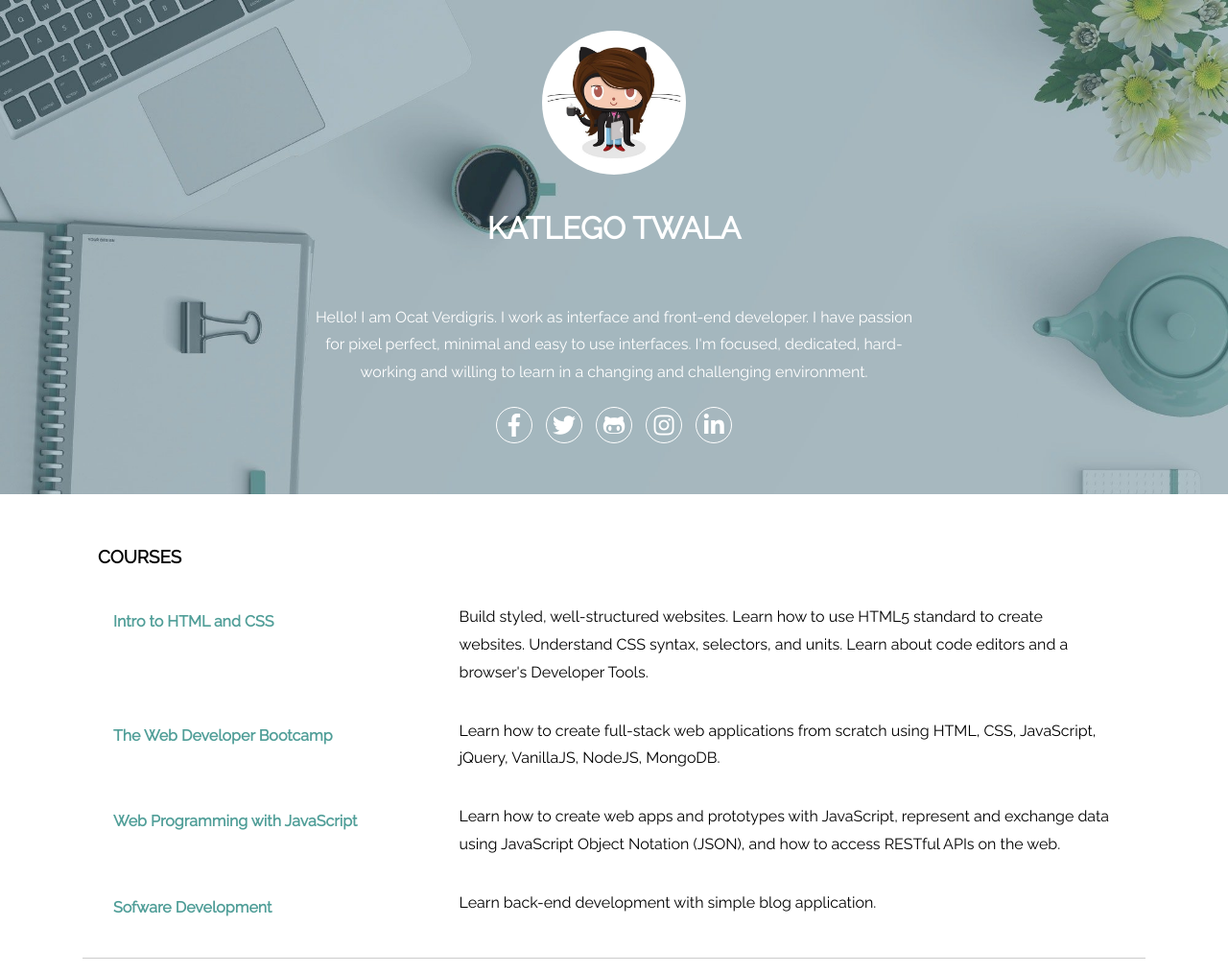
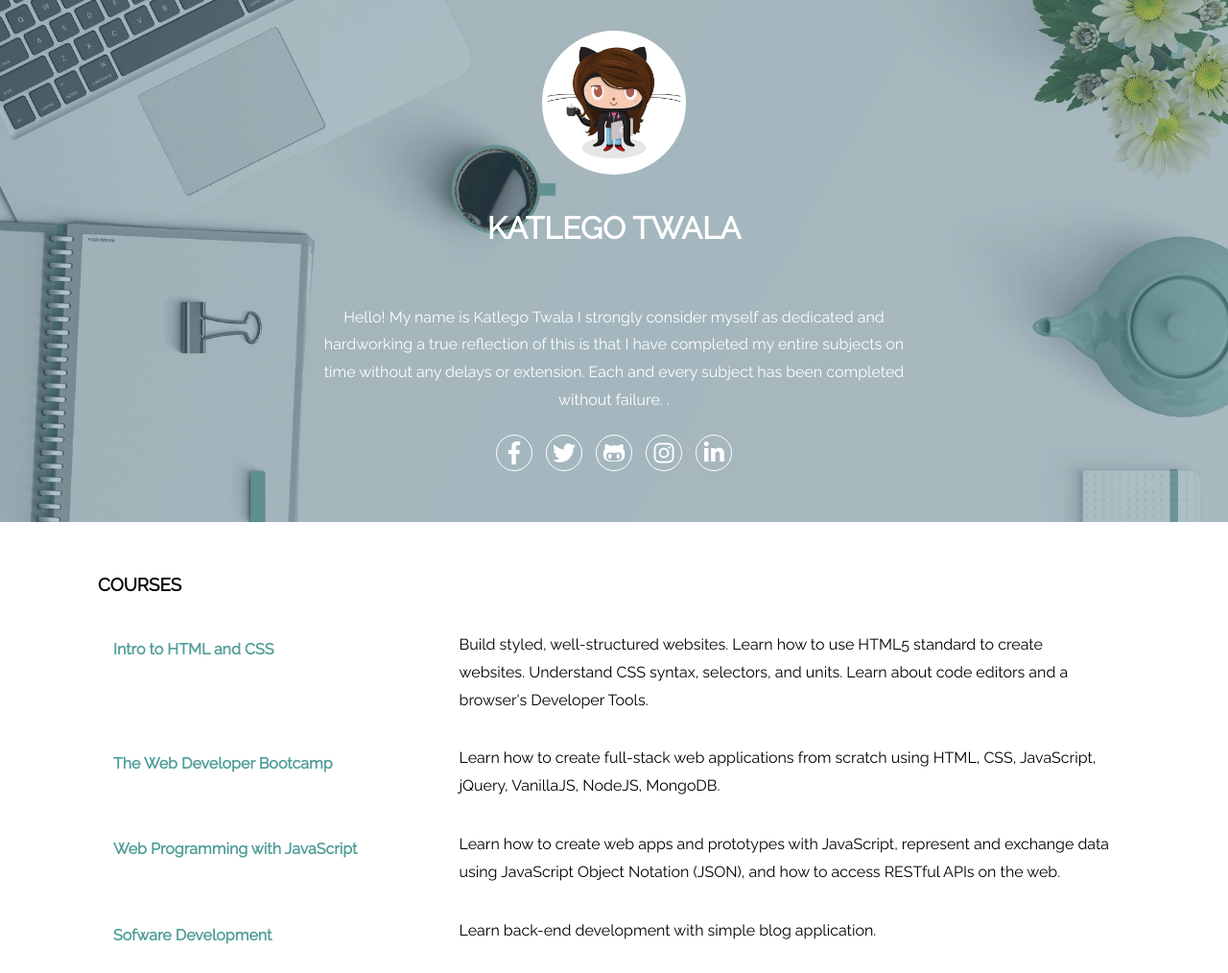
Before and after one commit to Gitkat91/Gitkat91.github.io, a plain HTML site: page index.html in a window 1280 px wide. Shown: the top 1014 px of the page at 96% size. Drawn offline with Linux system fonts and the light colour scheme.

Commit message:
Update index.html

```diff
--- a/index.html
+++ b/index.html
@@ -18,7 +18,7 @@
     </div>
     <h1>Katlego Twala</h1>
     <section>
-      <p>Hello! I am Ocat Verdigris. I work as interface and front-end developer. I have passion for pixel perfect, minimal and easy to use interfaces. I'm  focused, dedicated, hard-working and willing to learn in a changing and challenging environment.</p>
+      <p>Hello! My name is Katlego Twala I strongly consider myself as dedicated and hardworking a true reflection of this is that I have completed my entire subjects on time without any delays or extension. Each and every subject has been completed without failure. .</p>
       <a href="https://www.facebook.com/Katlego.twala" target="_blank">
         <i class="fab fa-facebook-f"></i>
       </a>
```
